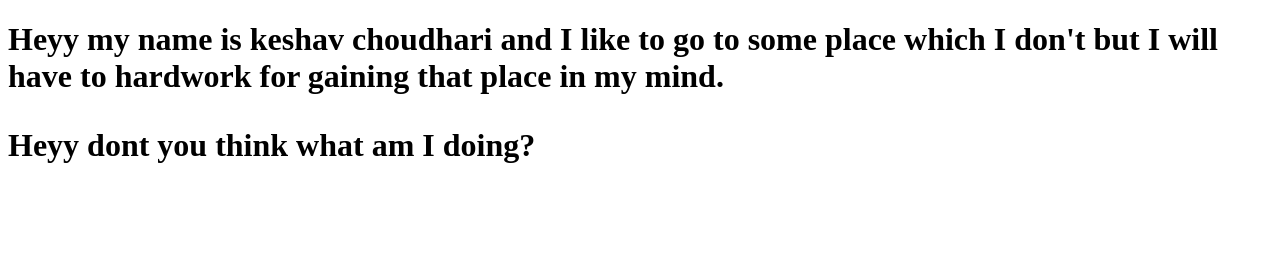
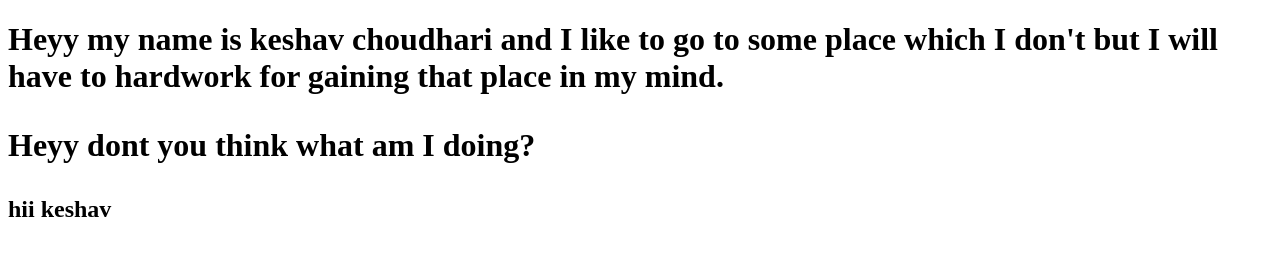
Before and after one commit to Keshav-0001/practicing, a plain HTML site: page index.html in a window 1280 px wide. Drawn offline with Linux system fonts and the light colour scheme.

Commit message:
changes made and done

```diff
--- a/index.html
+++ b/index.html
@@ -11,5 +11,6 @@
         I don't but I will have to hardwork for gaining that place in my mind.
         <p>Heyy dont you think what am I doing?</p>
     </h1>
+    <h2>hii keshav</h2>
 </body>
 </html>
```
